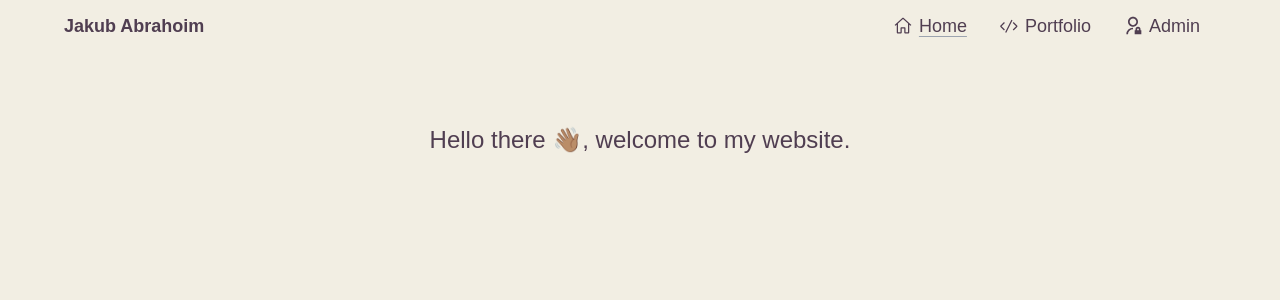
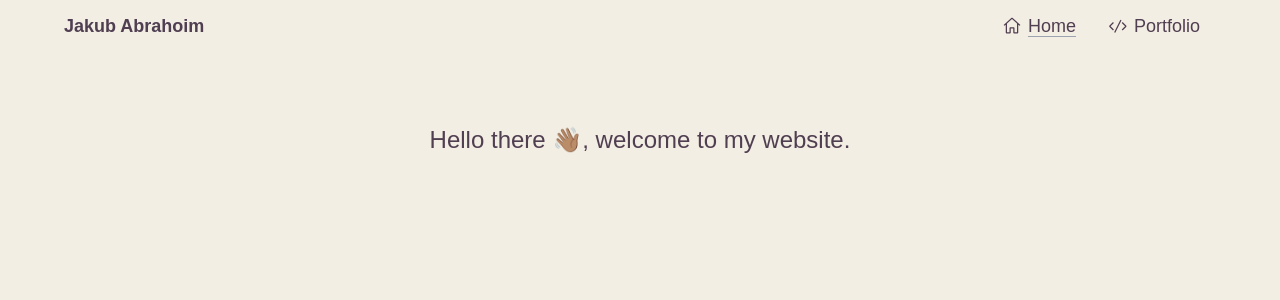
Before and after one commit to jakubabrahoim/next.js-shenenigans, a Next.js app: page / in a window 1280 px wide. Shown: the top 300 px of the page. Built offline with nearby package versions, Linux system fonts and the light colour scheme.

Commit message:
removed admin link

```diff
--- a/components/Navigation/Navigation.tsx
+++ b/components/Navigation/Navigation.tsx
@@ -52,7 +52,6 @@ const Navigation = (props: Props) => {
                 <div className={`${!isMobileMenuOpen ? 'hidden' : 'flex flex-col space-y-1'} sm:flex sm:flex-row`}>
                     <NavigationLink href='/' icon={<VscHome />} caption='Home' />
                     <NavigationLink href='/portfolio' icon={<VscCode />} caption='Portfolio' />
-                    <NavigationLink href='/admin' icon={<RiAdminLine />} caption='Admin' />
                 </div>
             </nav>
         </header>
```
